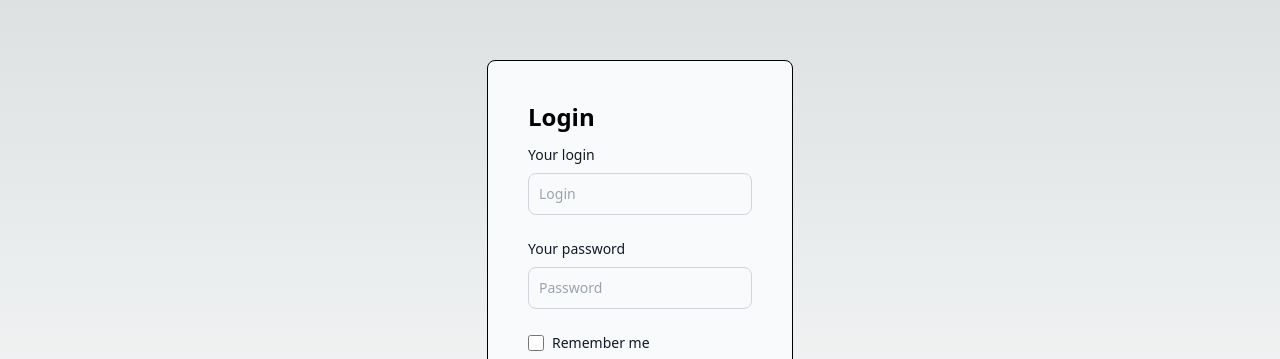
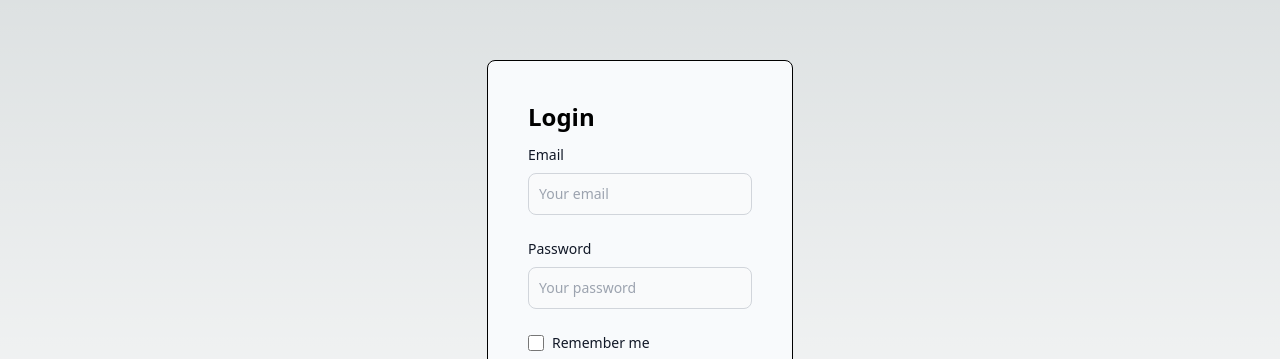
Before and after one commit to Sergeew-K-V/cartographers_client, a Next.js app: page / in a window 1280 px wide. Shown: the part 141-500 px from the top of the page. Built offline with nearby package versions, Linux system fonts and the light colour scheme.

Commit message:
refactor: export types to correct folder

```diff
--- a/features/Login/types/index.ts
+++ /dev/null
@@ -1,3 +0,0 @@
-import IUser from './IUser';
-
-export type { IUser };
--- a/features/Login/ui/LoginForm.tsx
+++ b/features/Login/ui/LoginForm.tsx
@@ -1,11 +1,11 @@
 'use client';
 
 import { FormEvent, useState } from 'react';
+import { IUser } from '@/shared/api';
 import { Button, Input } from '@/shared/ui';
-import { IUser } from '../types';
 
 const LoginForm = (): JSX.Element => {
-  const [user, setUser] = useState<IUser>({ login: '', password: '' });
+  const [user, setUser] = useState<IUser>({ email: '', password: '' });
 
   const handleChange = (value: string | number, fieldName: string) => {
     setUser({ ...user, [fieldName]: value });
@@ -22,15 +22,15 @@ const LoginForm = (): JSX.Element => {
     >
       <h1 className="font-bold text-2xl mb-3">Login</h1>
       <Input
-        labelText={'Your login'}
-        placeholder={'Login'}
-        name={'login'}
-        value={user?.login}
+        labelText={'Email'}
+        placeholder={'Your email'}
+        name={'email'}
+        value={user?.email}
         handleChange={handleChange}
       />
       <Input
-        labelText={'Your password'}
-        placeholder={'Password'}
+        labelText={'Password'}
+        placeholder={'Your password'}
         name={'password'}
         type="password"
         value={user?.password}
--- /dev/null
+++ b/shared/api/index.ts
@@ -0,0 +1,3 @@
+import type { IUser } from './models';
+
+export type { IUser };
--- a/features/Login/types/IUser.ts
+++ b/shared/api/models.ts
@@ -1,6 +1,6 @@
 interface IUser {
-  login: string;
+  email: string;
   password: string;
 }
 
-export default IUser;
+export type { IUser };
--- /dev/null
+++ b/shared/lib/useAuth.tsx
@@ -0,0 +1,35 @@
+import { ReactNode, createContext, useContext, useState } from 'react';
+import { IUser } from '../api';
+
+interface IAuthContext {
+  token: string;
+  setToken: (token: string) => void;
+  setUser: (user: IUser) => void;
+  user: IUser;
+}
+
+const AuthContext = createContext<IAuthContext>({
+  token: '',
+  setToken: () => undefined,
+  setUser: () => undefined,
+  user: { email: '', password: '' },
+});
+
+const useAuthContext = () => useContext(AuthContext);
+
+interface AuthProviderProps {
+  children: ReactNode;
+}
+
+const AuthProvider = ({ children }: AuthProviderProps) => {
+  const [token, setToken] = useState<string>('');
+  const [user, setUser] = useState<IUser>({ email: '', password: '' });
+
+  return (
+    <AuthContext.Provider value={{ token, setToken, user, setUser }}>
+      {children}
+    </AuthContext.Provider>
+  );
+};
+
+export { AuthContext, AuthProvider, useAuthContext };
--- a/shared/types/ButtonProps.ts
+++ /dev/null
@@ -1,10 +0,0 @@
-import { FormEvent, ReactNode } from 'react';
-
-interface ButtonProps {
-  type?: 'button' | 'submit' | 'reset';
-  className?: string;
-  onClick: (event: FormEvent | React.MouseEvent<HTMLElement>) => void;
-  children: ReactNode;
-}
-
-export default ButtonProps;
--- a/shared/types/index.ts
+++ /dev/null
@@ -1,4 +0,0 @@
-import ButtonProps from './ButtonProps';
-import InputProps from './InputProps';
-
-export type { ButtonProps, InputProps };
--- a/shared/ui/Button.tsx
+++ b/shared/ui/Button.tsx
@@ -1,4 +1,11 @@
-import { ButtonProps } from '../types';
+import { FormEvent, ReactNode } from 'react';
+
+interface ButtonProps {
+  type?: 'button' | 'submit' | 'reset';
+  className?: string;
+  onClick: (event: FormEvent | React.MouseEvent<HTMLElement>) => void;
+  children: ReactNode;
+}
 
 const Button = ({
   children,
```
Also changed, not shown: shared/types/InputProps.ts (deleted, +0 -14 lines), shared/ui/Input.tsx (+12 -1 lines).
